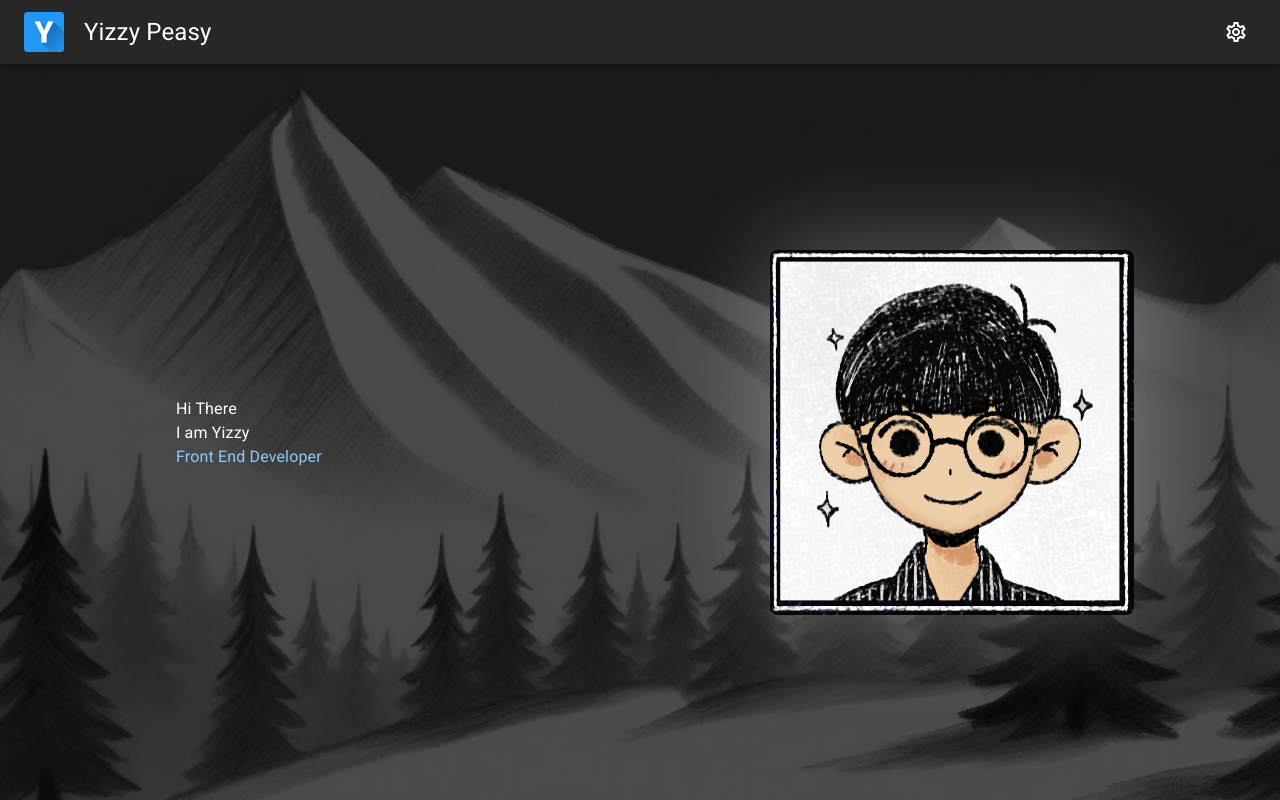
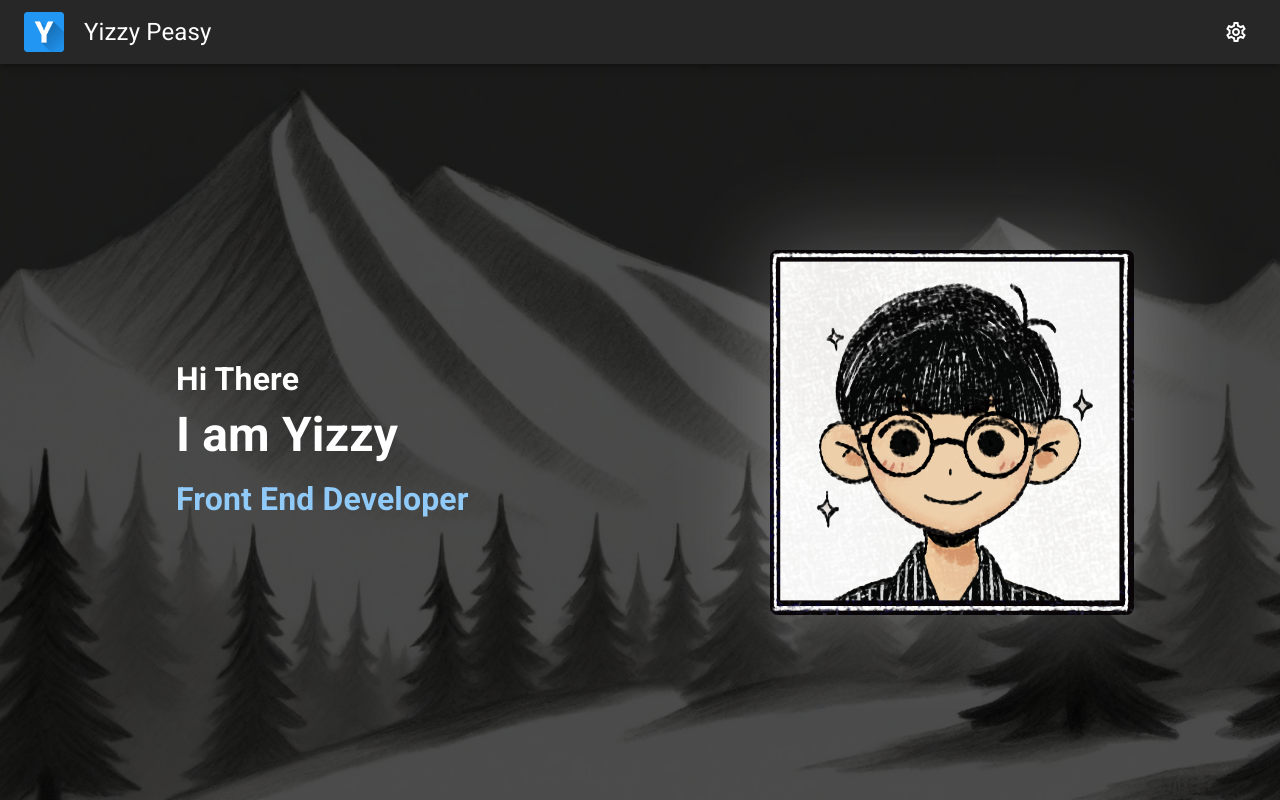
Before and after one commit to yizzycool/yizzycool.github.io, a Next.js app: page / in a window 1280 px wide. Built offline with nearby package versions, Linux system fonts and the light colour scheme.

Commit message:
fix: prevent using Typography

```diff
--- a/servers/static-server.js
+++ b/servers/static-server.js
@@ -6,8 +6,10 @@ const http = require('http');
 const https = require('https');
 
 const httpsOptions = {
-  key: fs.readFileSync(path.join(__dirname, '../misc/ssl/localhost-key.pem')),
-  cert: fs.readFileSync(path.join(__dirname, '../misc/ssl/localhost.pem')),
+  key: fs.readFileSync(
+    path.join(__dirname, '../certificates/localhost-key.pem')
+  ),
+  cert: fs.readFileSync(path.join(__dirname, '../certificates/localhost.pem')),
 };
 
 const app = express();
--- a/src/components/home/components/typewriter/index.module.scss
+++ b/src/components/home/components/typewriter/index.module.scss
@@ -20,6 +20,7 @@
   font-weight: 900;
   line-height: 2rem;
   margin: 20px 0 0;
+  color: var(--mui-palette-primary-main);
 }
 
 .intro1, .intro2, .intro3 {
--- a/src/components/home/components/typewriter/index.tsx
+++ b/src/components/home/components/typewriter/index.tsx
@@ -3,7 +3,6 @@
 import styles from './index.module.scss';
 import { useEffect, useMemo, useState } from 'react';
 import browserUtils from '@/utils/browser-utils';
-import { Typography } from '@mui/material';
 import _fill from 'lodash/fill';
 import _forEach from 'lodash/forEach';
 import _random from 'lodash/random';
@@ -63,25 +62,13 @@ export default function Typewritter() {
     return delay + randomDelay;
   };
 
-  const getColorString = (idx: number) => {
-    if (idx === _size(Intros) - 1) {
-      return 'primary';
-    } else {
-      return 'textPrimary';
-    }
-  };
-
   return (
     <div className={styles.container}>
       {Intros.map((intro, idx) => (
-        <Typography
-          key={idx}
-          color={getColorString(idx)}
-          className={styles[`intro${idx + 1}`]}
-        >
+        <div key={idx} className={styles[`intro${idx + 1}`]}>
           {intro.substring(0, showedLength[idx])}
           {idx === showedLine && <span className={styles.cursor}>|</span>}
-        </Typography>
+        </div>
       ))}
     </div>
   );
```
Also changed, not shown: tmp-file.txt (deleted).
